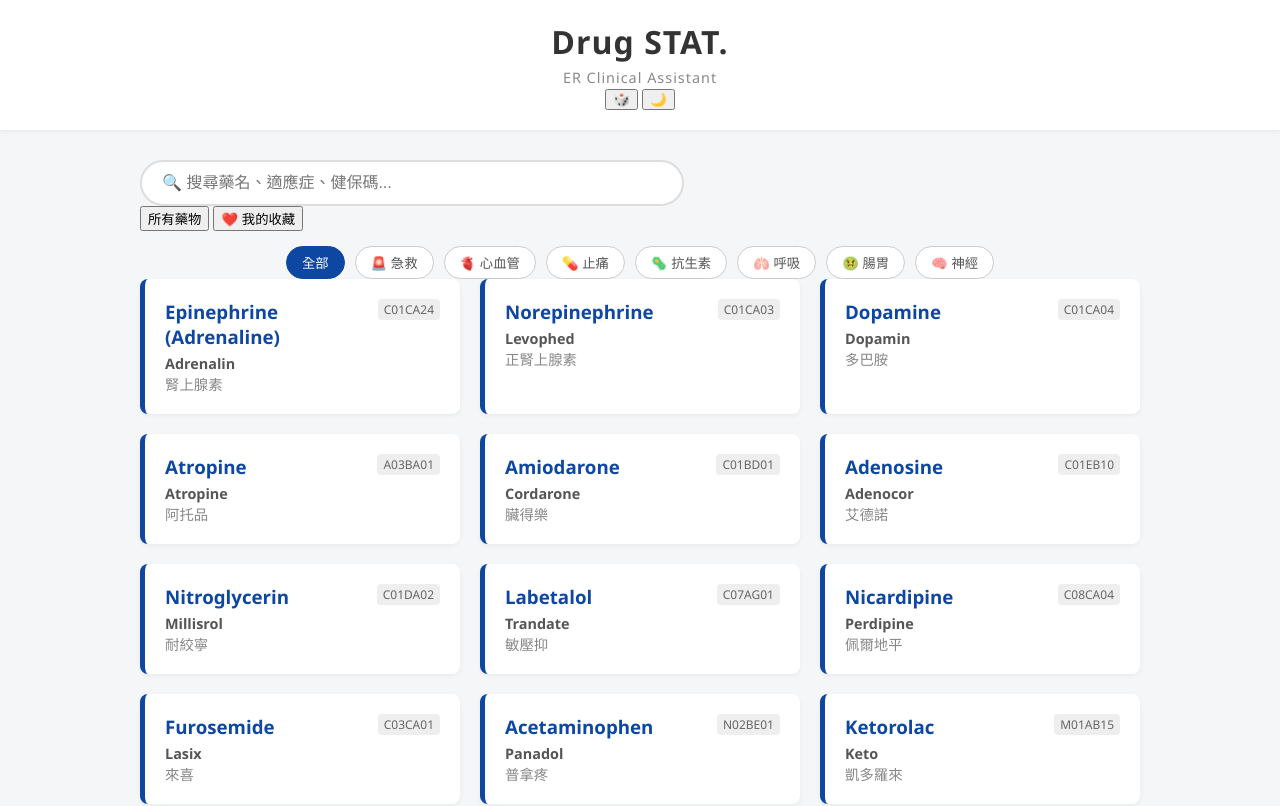
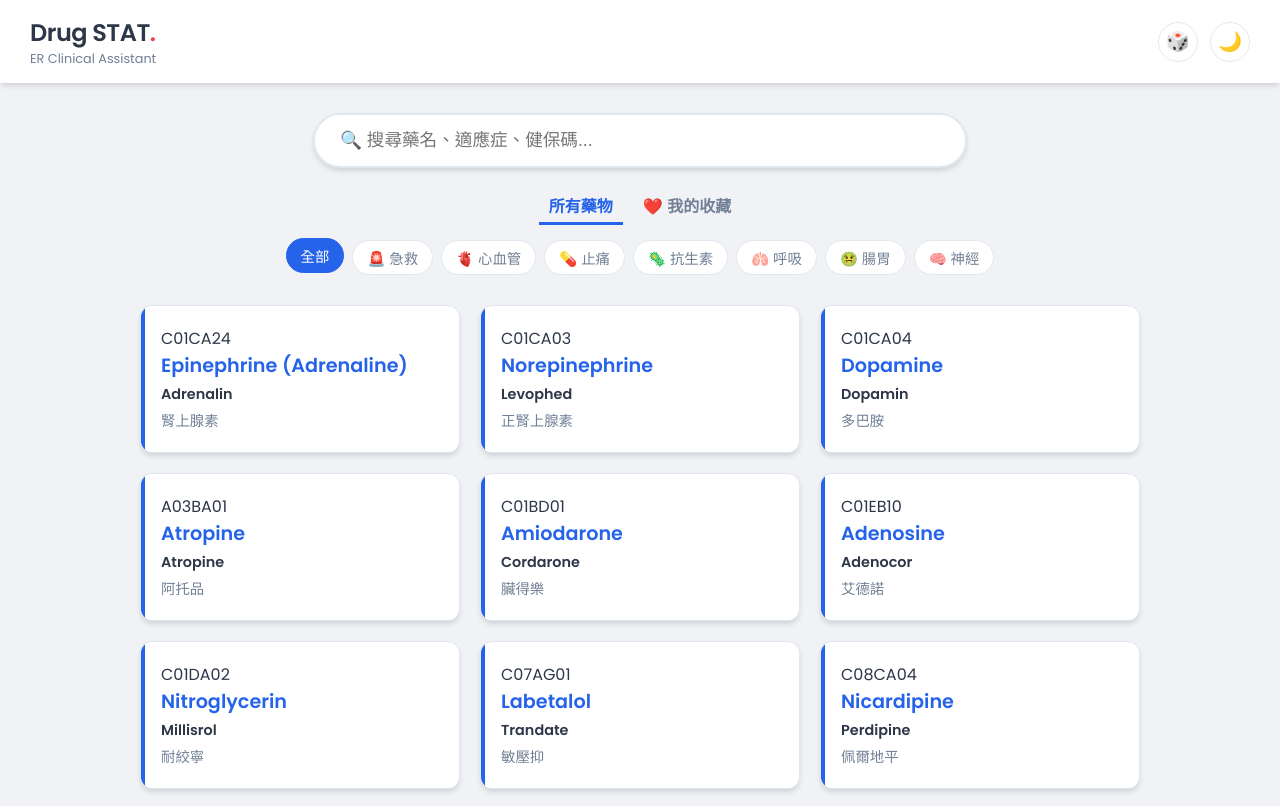
Before and after one commit to liwiwi0427/Drug_STAT., a plain HTML site: page index.html in a window 1280 px wide. Shown: the top 806 px of the page. Drawn offline with Linux system fonts and the light colour scheme.

Commit message:
Update style.css

```diff
--- a/style.css
+++ b/style.css
@@ -1,109 +1,151 @@
-/* style.css - 簡潔版 */
+/* style.css - 升級版 */
 :root {
-    --primary: #0d47a1;    /* 專業深藍 */
-    --bg-color: #f4f6f8;
-    --card-bg: #ffffff;
-    --text-main: #333;
-    --text-light: #666;
-    --border-radius: 8px;
+    /* 預設亮色主題 (Light Mode) */
+    --bg-body: #f0f2f5;
+    --bg-card: #ffffff;
+    --text-main: #2d3748;
+    --text-sub: #718096;
+    --primary: #2563eb;
+    --accent: #ef4444;
+    --border: #e2e8f0;
+    --shadow: 0 4px 6px -1px rgba(0, 0, 0, 0.1), 0 2px 4px -1px rgba(0, 0, 0, 0.06);
+    --radius: 12px;
+}
+
+/* 夜間模式變數 (Dark Mode) */
+[data-theme="dark"] {
+    --bg-body: #1a202c;
+    --bg-card: #2d3748;
+    --text-main: #f7fafc;
+    --text-sub: #a0aec0;
+    --primary: #63b3ed;
+    --accent: #fc8181;
+    --border: #4a5568;
+    --shadow: 0 4px 6px -1px rgba(0, 0, 0, 0.3);
 }
 
 body {
-    font-family: 'Segoe UI', Roboto, 'Noto Sans TC', sans-serif;
-    background-color: var(--bg-color);
-    color: var(--text-main);
-    margin: 0;
-    padding: 0;
+    margin: 0; font-family: 'Poppins', 'Noto Sans TC', sans-serif;
+    background: var(--bg-body); color: var(--text-main);
+    transition: background 0.3s ease, color 0.3s ease;
 }
 
 /* Header */
 header {
-    background: #fff;
-    padding: 20px;
-    text-align: center;
-    box-shadow: 0 2px 5px rgba(0,0,0,0.05);
+    background: var(--bg-card); padding: 15px 30px;
+    display: flex; justify-content: space-between; align-items: center;
+    box-shadow: var(--shadow); position: sticky; top: 0; z-index: 100;
 }
-.brand h1 { margin: 0; font-size: 2rem; letter-spacing: 1px; }
-.brand p { margin: 5px 0 0; color: #888; font-size: 0.9rem; letter-spacing: 1px; }
-.c-blue { color: var(--primary); }
-.c-red { color: #d32f2f; }
+.brand h1 { margin: 0; font-size: 1.5rem; letter-spacing: -0.5px; }
+.brand .dot { color: var(--accent); }
+.brand p { margin: 0; font-size: 0.8rem; color: var(--text-sub); }
 
-/* Container */
+.icon-btn {
+    background: transparent; border: 1px solid var(--border);
+    color: var(--text-main); font-size: 1.2rem;
+    width: 40px; height: 40px; border-radius: 50%;
+    cursor: pointer; transition: 0.2s; margin-left: 8px;
+}
+.icon-btn:hover { transform: scale(1.1); background: var(--border); }
+
+/* Container & Search */
 .container { max-width: 1000px; margin: 30px auto; padding: 0 20px; }
+.search-wrapper { margin-bottom: 30px; text-align: center; }
 
-/* Search */
-.search-box { text-align: center; margin-bottom: 30px; }
 #searchInput {
-    width: 100%; max-width: 500px; padding: 12px 20px;
-    font-size: 1rem; border: 2px solid #ddd; border-radius: 50px;
-    outline: none; transition: 0.3s;
+    width: 100%; max-width: 600px; padding: 15px 25px;
+    font-size: 1.1rem; border: 2px solid var(--border); border-radius: 50px;
+    background: var(--bg-card); color: var(--text-main);
+    outline: none; transition: 0.3s; box-shadow: var(--shadow);
 }
-#searchInput:focus { border-color: var(--primary); }
+#searchInput:focus { border-color: var(--primary); transform: scale(1.02); }
 
-.cats { display: flex; justify-content: center; gap: 10px; flex-wrap: wrap; margin-top: 15px; }
+/* Filter Tabs */
+.filter-bar { margin-top: 20px; }
+.tabs { display: flex; justify-content: center; gap: 10px; margin-bottom: 15px; }
+.tab-btn {
+    background: transparent; border: none; color: var(--text-sub);
+    font-size: 1rem; font-weight: bold; cursor: pointer; padding: 5px 10px;
+    border-bottom: 3px solid transparent; transition: 0.3s;
+}
+.tab-btn.active { color: var(--primary); border-bottom-color: var(--primary); }
+
+.cats { display: flex; flex-wrap: wrap; justify-content: center; gap: 8px; }
 .cats button {
-    background: #fff; border: 1px solid #ccc; color: #555;
-    padding: 6px 15px; border-radius: 20px; cursor: pointer; transition: 0.2s;
+    background: var(--bg-card); border: 1px solid var(--border);
+    color: var(--text-sub); padding: 6px 14px; border-radius: 20px;
+    cursor: pointer; transition: 0.2s; font-size: 0.9rem;
 }
 .cats button:hover, .cats button.active {
-    background: var(--primary); color: #fff; border-color: var(--primary);
+    background: var(--primary); color: #fff; border-color: var(--primary); transform: translateY(-2px);
 }
 
-/* Grid Layout */
-.grid {
-    display: grid;
-    grid-template-columns: repeat(auto-fill, minmax(280px, 1fr));
-    gap: 20px;
-}
+/* Grid Cards */
+.grid { display: grid; grid-template-columns: repeat(auto-fill, minmax(280px, 1fr)); gap: 20px; }
 
 .card {
-    background: var(--card-bg);
-    padding: 20px;
-    border-radius: var(--border-radius);
-    box-shadow: 0 2px 5px rgba(0,0,0,0.05);
-    border-left: 5px solid var(--primary);
-    cursor: pointer;
-    transition: transform 0.2s;
+    background: var(--bg-card); padding: 20px; border-radius: var(--radius);
+    box-shadow: var(--shadow); border: 1px solid var(--border);
+    cursor: pointer; position: relative; overflow: hidden;
+    transition: transform 0.2s, box-shadow 0.2s;
+    animation: fadeInUp 0.5s ease backwards;
 }
-.card:hover { transform: translateY(-3px); box-shadow: 0 5px 15px rgba(0,0,0,0.1); }
-.card h3 { margin: 0 0 5px; color: var(--primary); }
-.card .sub { font-size: 0.9rem; color: #555; font-weight: bold; }
-.card .zh { font-size: 0.9rem; color: #888; }
-.atc-small { float: right; font-size: 0.75rem; background: #eee; padding: 2px 6px; border-radius: 4px; color: #666; }
+/* 卡片出現動畫 */
+@keyframes fadeInUp { from { opacity: 0; transform: translateY(20px); } to { opacity: 1; transform: translateY(0); } }
+
+.card:hover { transform: translateY(-5px); box-shadow: 0 10px 15px -3px rgba(0,0,0,0.1); border-color: var(--primary); }
+.card::before { content:''; position: absolute; left: 0; top: 0; height: 100%; width: 4px; background: var(--primary); }
+
+.card-header { display: flex; justify-content: space-between; align-items: start; }
+.card h3 { margin: 0; color: var(--primary); font-size: 1.2rem; }
+.card .sub { font-size: 0.9rem; font-weight: 600; margin: 4px 0; }
+.card .zh { color: var(--text-sub); font-size: 0.9rem; }
+.card-atc { position: absolute; bottom: 15px; right: 15px; font-size: 0.75rem; color: var(--text-sub); opacity: 0.6; }
+
+/* 卡片上的愛心按鈕 */
+.card-fav {
+    background: none; border: none; font-size: 1.2rem; color: #cbd5e0;
+    position: absolute; top: 15px; right: 15px; cursor: pointer; transition: 0.2s;
+}
+.card-fav:hover { transform: scale(1.2); }
+.card-fav.active { color: #e53e3e; }
+
+/* Empty State */
+.empty-state { text-align: center; padding: 50px; color: var(--text-sub); }
+.empty-state .emoji { font-size: 4rem; margin-bottom: 10px; animation: float 3s ease-in-out infinite; }
+@keyframes float { 0%, 100% { transform: translateY(0); } 50% { transform: translateY(-10px); } }
 
 /* Modal */
-.modal {
-    display: none; position: fixed; z-index: 999;
-    left: 0; top: 0; width: 100%; height: 100%;
-    background-color: rgba(0,0,0,0.5);
-    backdrop-filter: blur(2px);
+.modal { display: none; position: fixed; z-index: 1000; left: 0; top: 0; width: 100%; height: 100%; background: rgba(0,0,0,0.6); backdrop-filter: blur(4px); }
+.modal-content {
+    background: var(--bg-card); margin: 5vh auto; width: 90%; max-width: 600px;
+    border-radius: var(--radius); box-shadow: 0 25px 50px -12px rgba(0,0,0,0.25);
+    overflow: hidden; animation: popIn 0.3s cubic-bezier(0.175, 0.885, 0.32, 1.275);
 }
-.modal-content {
-    background: #fff; margin: 5vh auto; width: 90%; max-width: 600px;
-    border-radius: var(--border-radius); overflow: hidden;
-    animation: slideDown 0.3s ease;
-}
-@keyframes slideDown { from {opacity:0; transform:translateY(-20px);} to {opacity:1; transform:translateY(0);} }
+@keyframes popIn { from { transform: scale(0.9); opacity: 0; } to { transform: scale(1); opacity: 1; } }
 
-.modal-header { padding: 25px; border-bottom: 1px solid #eee; position: relative; }
-.close-btn { position: absolute; right: 20px; top: 20px; font-size: 24px; cursor: pointer; color: #999; }
+.modal-header { padding: 25px; border-bottom: 1px solid var(--border); position: relative; }
+.header-top { display: flex; justify-content: space-between; align-items: center; }
+.close-btn { position: absolute; right: 20px; top: 15px; font-size: 2rem; cursor: pointer; color: var(--text-sub); }
 
-.title-row { display: flex; align-items: center; gap: 10px; margin-bottom: 5px; }
+.fav-icon { background: none; border: none; font-size: 1.8rem; cursor: pointer; color: #cbd5e0; transition: 0.2s; }
+.fav-icon.active { color: #e53e3e; }
+
 .modal-header h2 { margin: 0; color: var(--primary); }
-.sub-title { font-size: 1.1rem; color: #333; font-weight: bold; }
-.zh-title { color: #666; margin-bottom: 10px; }
-
-.tags-row { display: flex; gap: 10px; font-size: 0.85rem; }
-.badge-atc, .badge-nhi { background: #f0f0f0; padding: 4px 8px; border-radius: 4px; font-family: monospace; color: #555; }
-
-/* 孕婦分級顏色 */
-.badge-preg { padding: 3px 8px; border-radius: 12px; color: #fff; font-weight: bold; font-size: 0.85rem; }
-.preg-A, .preg-B { background: #4caf50; } /* 綠 */
-.preg-C { background: #ff9800; }        /* 橘 */
-.preg-D, .preg-X { background: #f44336; } /* 紅 */
+.sub-title { font-size: 1.1rem; font-weight: bold; }
+.zh-title { color: var(--text-sub); margin-bottom: 10px; }
+.tags { display: flex; gap: 8px; margin-bottom: 8px; }
+.badge { padding: 3px 10px; border-radius: 20px; font-size: 0.8rem; font-weight: bold; color: #fff; }
+.badge.gray { background: var(--border); color: var(--text-sub); }
+.nhi-code { font-family: monospace; background: var(--bg-body); display: inline-block; padding: 2px 8px; border-radius: 4px; font-size: 0.9rem; color: var(--text-main); }
 
 .modal-body { padding: 25px; max-height: 60vh; overflow-y: auto; }
-.info-sec { margin-bottom: 20px; }
-.info-sec h4 { margin: 0 0 5px; color: #444; border-bottom: 2px solid #eee; padding-bottom: 5px; font-size: 0.95rem; }
-.info-sec p { margin: 0; line-height: 1.6; color: #333; }
-.warn-box { background: #fff5f5; padding: 15px; border-radius: 8px; border-left: 4px solid #f44336; }
+.section { margin-bottom: 20px; }
+.section h4 { color: var(--text-sub); font-size: 0.8rem; text-transform: uppercase; letter-spacing: 1px; margin-bottom: 5px; }
+.section p { margin: 0; line-height: 1.6; }
+.section.warn p { background: rgba(239, 68, 68, 0.1); color: var(--accent); padding: 10px; border-radius: 8px; border-left: 3px solid var(--accent); }
+
+/* 懷孕分級顏色 */
+.cat-A, .cat-B { background: #48bb78; }
+.cat-C { background: #ed8936; }
+.cat-D, .cat-X { background: #f56565; }
```
